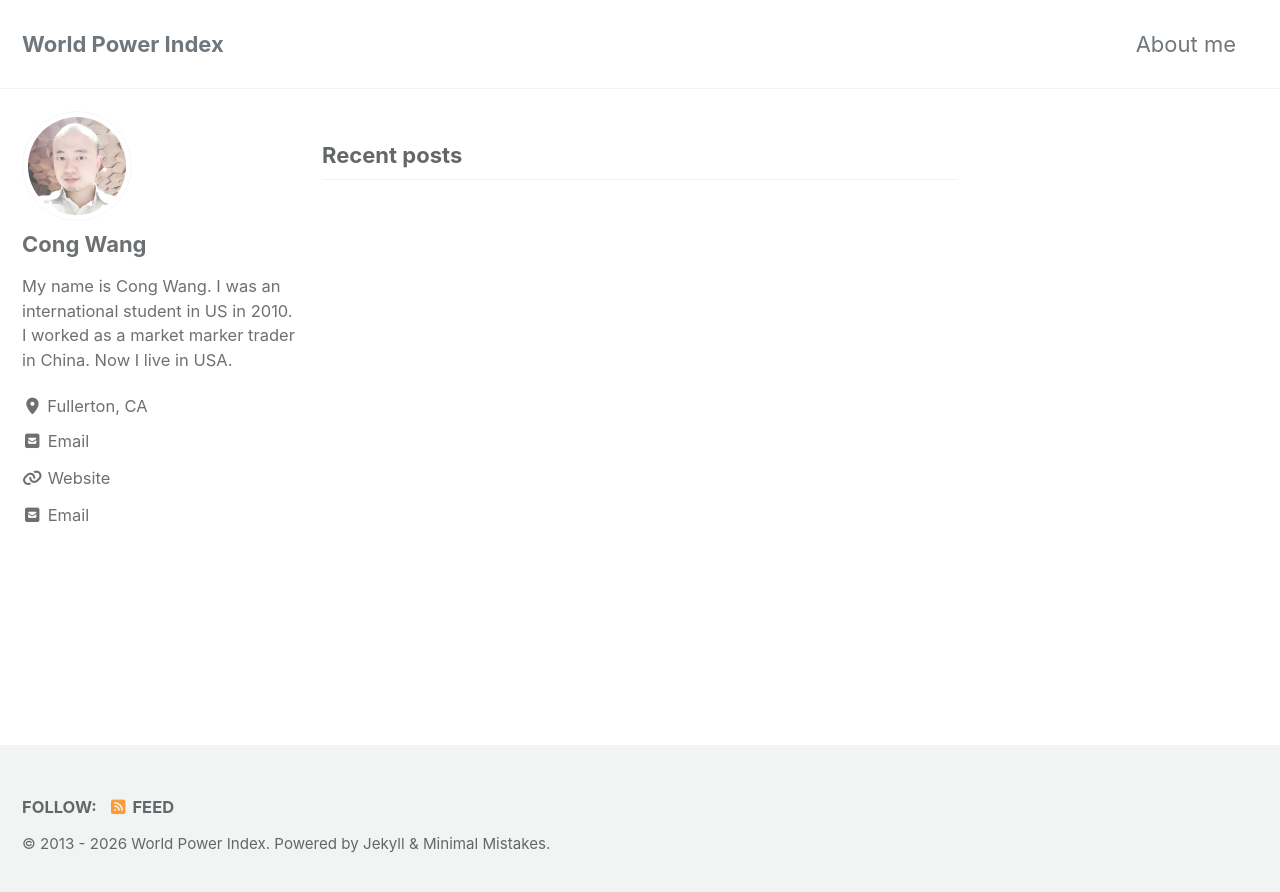
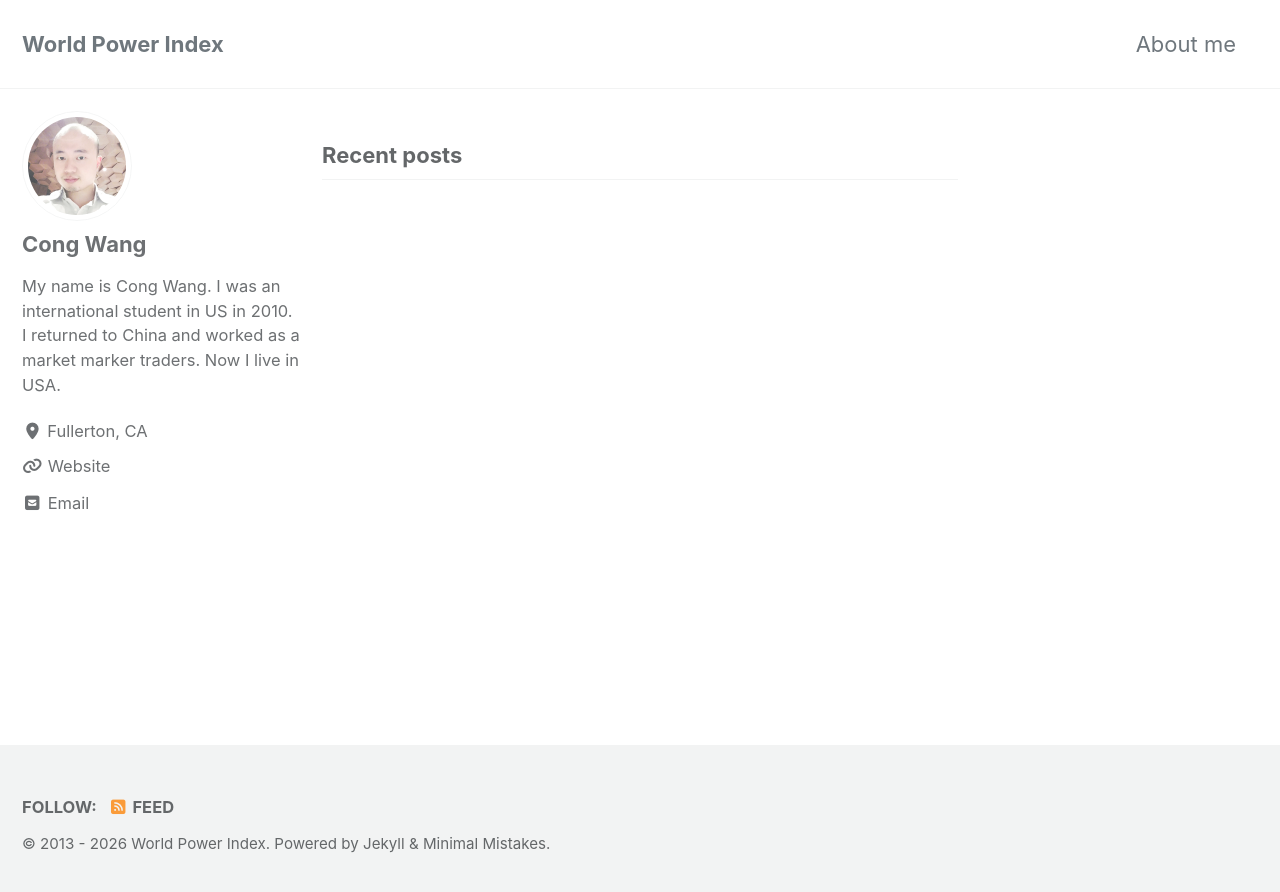
Before and after one commit to wgcgxp/wgcgxp.github.io, a Jekyll site: the page built from index.html, in a window 1280 px wide. Shown: the top 892 px of the page. Built offline with Jekyll 4.4.1, drawn with Linux system fonts in a browser that asks for light colours; cached includes are drawn as plain includes; the list of posts is cut into pages by our own code.

Commit message:
Add files via upload

```diff
--- a/_config.yml
+++ b/_config.yml
@@ -115,15 +115,15 @@ analytics:
 # Site Author
 author:
   name             : "Cong Wang"
-  avatar           : "/assets/site_img/default_head.PNG" # path of avatar image, e.g. "/assets/images/bio-photo.jpg"
-  bio              : "My name is Cong Wang. I was an international student in US in 2010. I worked as a market marker trader in China. Now I live in USA."
+  avatar           : "/assets/site_img/default_head.png" # path of avatar image, e.g. "/assets/images/bio-photo.jpg"
+  bio              : "My name is Cong Wang. I was an international student in US in 2010. I returned to China and worked as a market marker traders. Now I live in USA."
   location         : "Fullerton, CA"
   email            : "wgcgxp@hotmail.com"
   # fediverse      : "@you@instance.social"  # used for fediverse:creator meta tag
   links:
     - label: "Email"
       icon: "fas fa-fw fa-square-envelope"
-      url: "mailto:wgcgxp@hotmail.com"
+      # url: "mailto:wgcgxp@hotmail.com"
     - label: "Website"
       icon: "fas fa-fw fa-link"
       url: "https://worldpowerindex.net"
```
